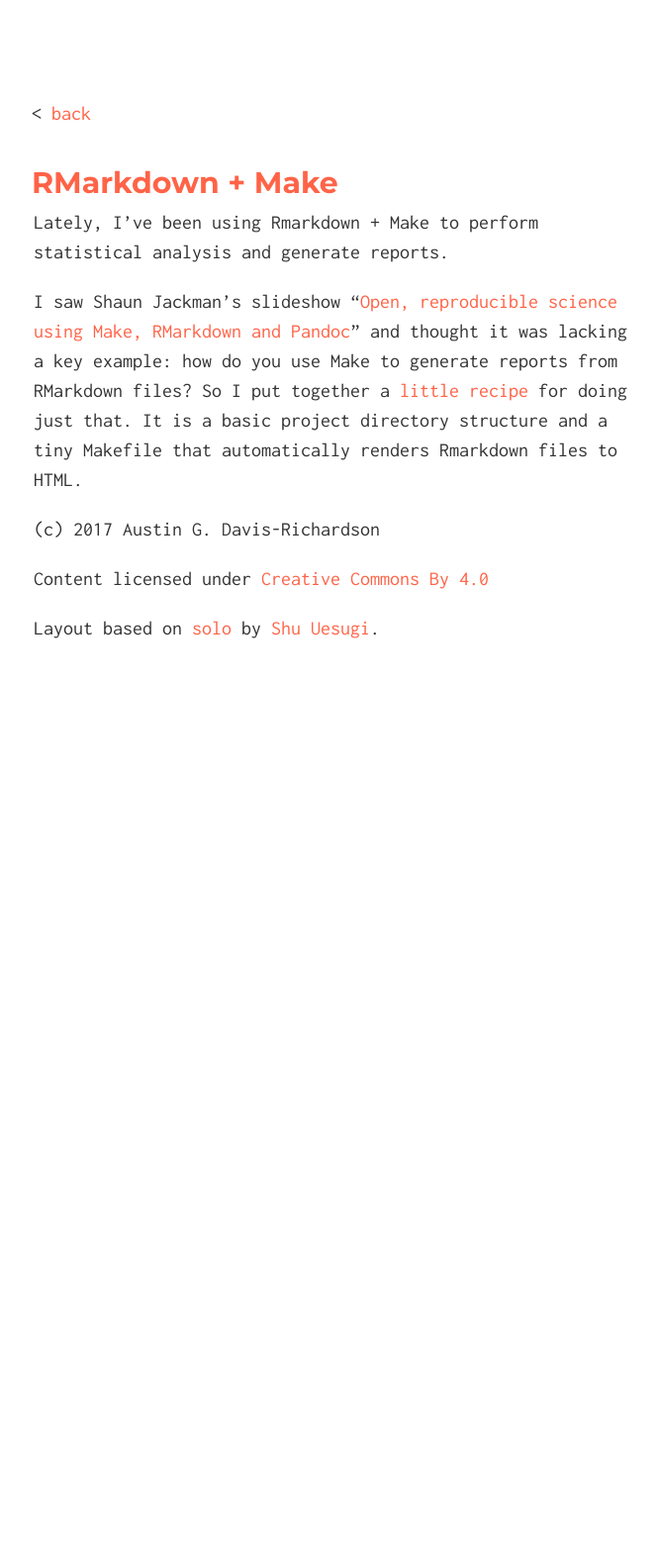
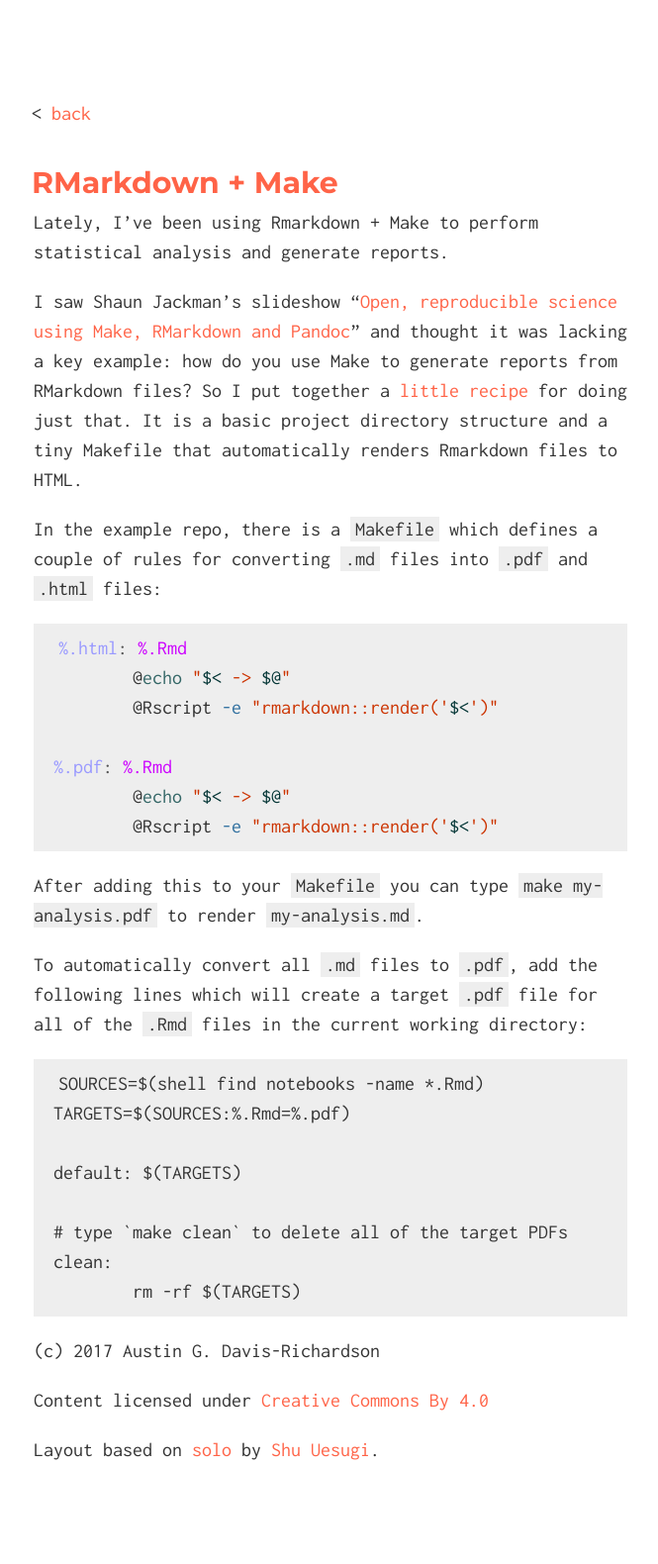
Before and after one commit to audy/audy.github.io, a Jekyll site: the page built from _posts/2014-12-22-RMarkdown-+-Make.md, in a window 1280 px wide. Shown: the whole page at 99% size, without its empty margins (306-971 px from the left). Built offline with Jekyll 4.4.1, drawn with Linux system fonts in a browser that asks for light colours; before the commit the page ends 900 px from its top, so only the background shows below that.

Commit message:
elaborate

````diff
--- a/_posts/2014-12-22-RMarkdown-+-Make.md
+++ b/_posts/2014-12-22-RMarkdown-+-Make.md
@@ -14,5 +14,37 @@ use Make to generate reports from RMarkdown files? So I put together a [little
 recipe][2] for doing just that. It is a basic project directory structure and a
 tiny Makefile that automatically renders Rmarkdown files to HTML.
 
+In the example repo, there is a `Makefile` which defines a couple of rules for
+converting `.md` files into `.pdf` and `.html` files:
+
+```makefile
+%.html: %.Rmd
+	@echo "$< -> $@"
+	@Rscript -e "rmarkdown::render('$<')"
+
+%.pdf: %.Rmd
+	@echo "$< -> $@"
+	@Rscript -e "rmarkdown::render('$<')"
+```
+
+After adding this to your `Makefile` you can type `make my-analysis.pdf` to
+render `my-analysis.md`.
+
+To automatically convert all `.md` files to `.pdf`, add the following lines
+which will create a target `.pdf` file for all of the `.Rmd` files in the
+current working directory:
+
+```
+SOURCES=$(shell find notebooks -name *.Rmd)
+TARGETS=$(SOURCES:%.Rmd=%.pdf)
+
+default: $(TARGETS)
+
+# type `make clean` to delete all of the target PDFs
+clean:
+	rm -rf $(TARGETS)
+```
+
+
 [1]: https://sjackman.github.io/open-science/#/open-reproducible-science
 [2]: https://github.com/audy/knitr-make
````
